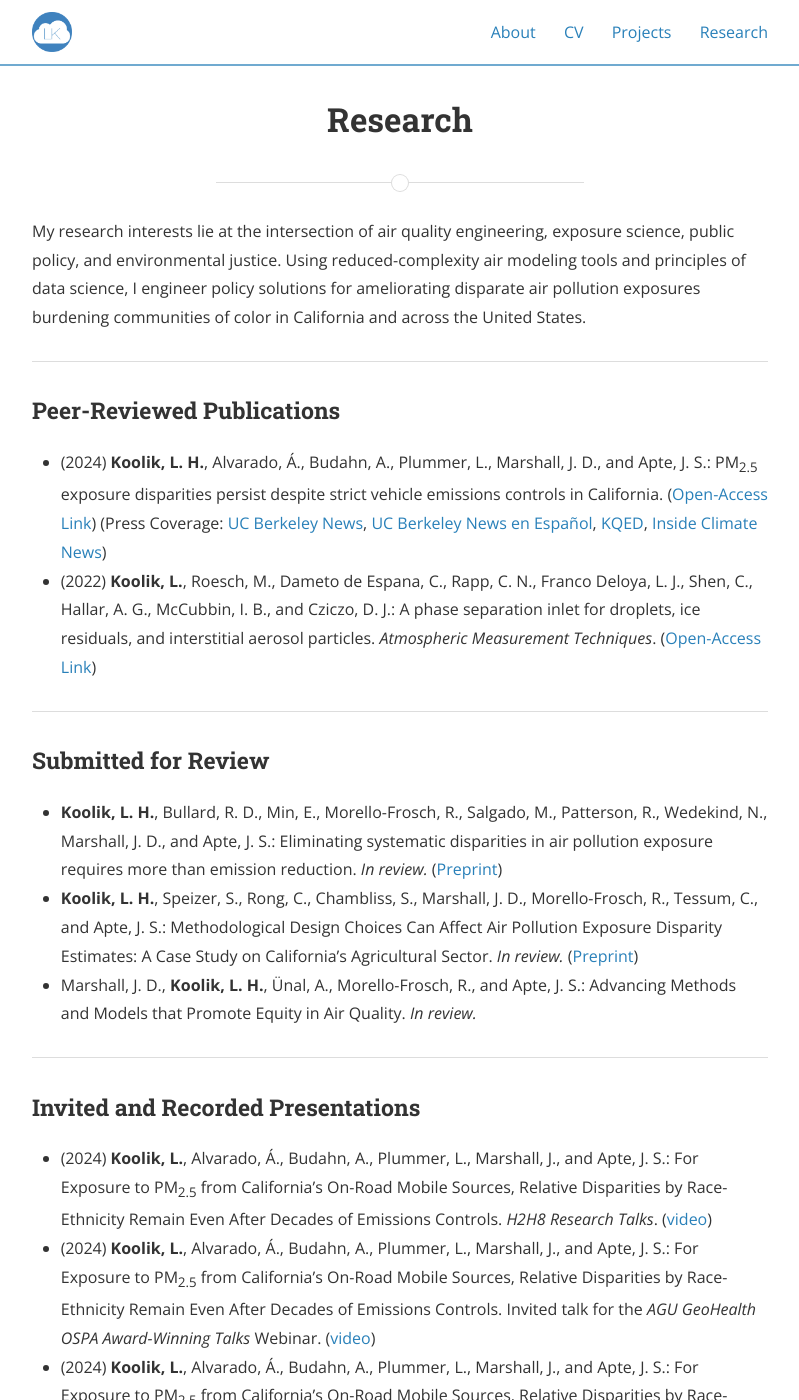
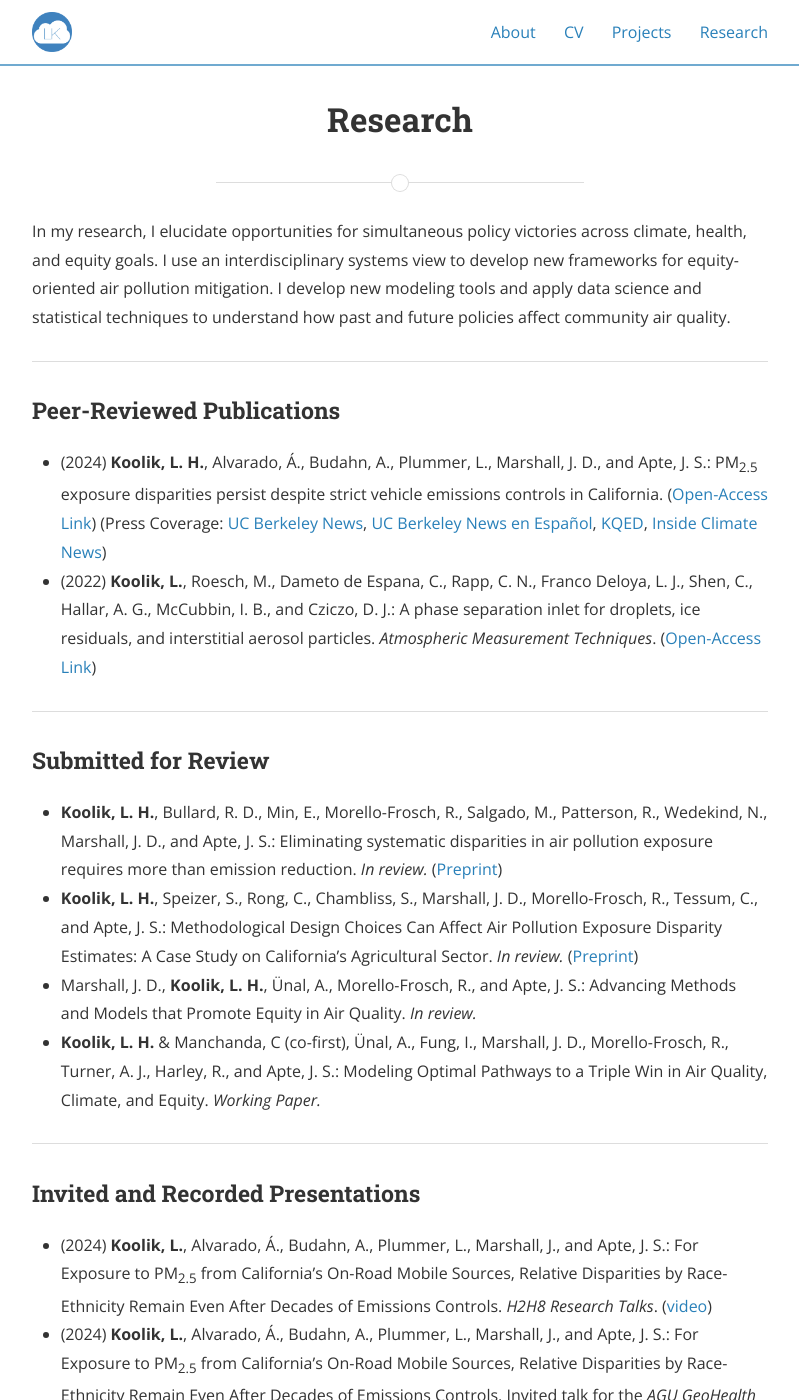
Before and after one commit to lkoolik/lkoolik.github.io, a Jekyll site: the page built from research.md, in a window 1280 px wide and 1400 px high. Shown: the whole window, without its empty margins (240-1039 px from the left). Built offline with Jekyll 4.4.1, drawn with Linux system fonts in a browser that asks for light colours; nearby versions of some CDN libraries.

Commit message:
Update research.md

```diff
--- a/research.md
+++ b/research.md
@@ -6,7 +6,7 @@ main_nav: true
 nav_order: 3
 ---
 
-<p>My research interests lie at the intersection of air quality engineering, exposure science, public policy, and environmental justice. Using reduced-complexity air modeling tools and principles of data science, I engineer policy solutions for ameliorating disparate air pollution exposures burdening communities of color in California and across the United States.</p>
+<p>In my research, I elucidate opportunities for simultaneous policy victories across climate, health, and equity goals. I use an interdisciplinary systems view to develop new frameworks for equity-oriented air pollution mitigation. I develop new modeling tools and apply data science and statistical techniques to understand how past and future policies affect community air quality. </p>
 
 <hr>
 
@@ -23,6 +23,7 @@ nav_order: 3
   <li><b>Koolik, L. H.</b>, Bullard, R. D., Min, E., Morello-Frosch, R., Salgado, M., Patterson, R., Wedekind, N., Marshall, J. D., and Apte, J. S.: Eliminating systematic disparities in air pollution exposure requires more than emission reduction. <i>In review.</i> (<a href="https://doi.org/10.26434/chemrxiv-2025-793ps">Preprint</a>) </li>
   <li><b>Koolik, L. H.</b>, Speizer, S., Rong, C., Chambliss, S., Marshall, J. D., Morello-Frosch, R., Tessum, C., and Apte, J. S.: Methodological Design Choices Can Affect Air Pollution Exposure Disparity Estimates: A Case Study on California’s Agricultural Sector. <i>In review.</i> (<a href="https://doi.org/10.26434/chemrxiv-2025-jcdnz">Preprint</a>) </li>
   <li>Marshall, J. D., <b>Koolik, L. H.</b>, Ünal, A., Morello-Frosch, R., and Apte, J. S.: Advancing Methods and Models that Promote Equity in Air Quality. <i>In review.</i> </li>
+  <li><b>Koolik, L. H.</b> & Manchanda, C (co-first), Ünal, A., Fung, I., Marshall, J. D., Morello-Frosch, R., Turner, A. J., Harley, R., and Apte, J. S.: Modeling Optimal Pathways to a Triple Win in Air Quality, Climate, and Equity. <i>Working Paper.</i> </li>
 </ul>
 
 <hr>
```
